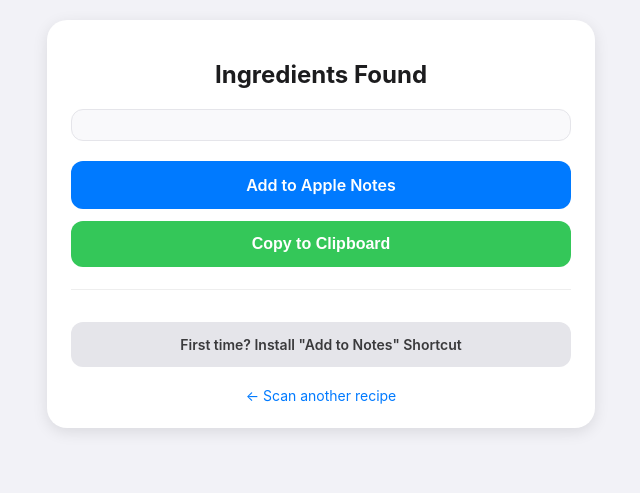
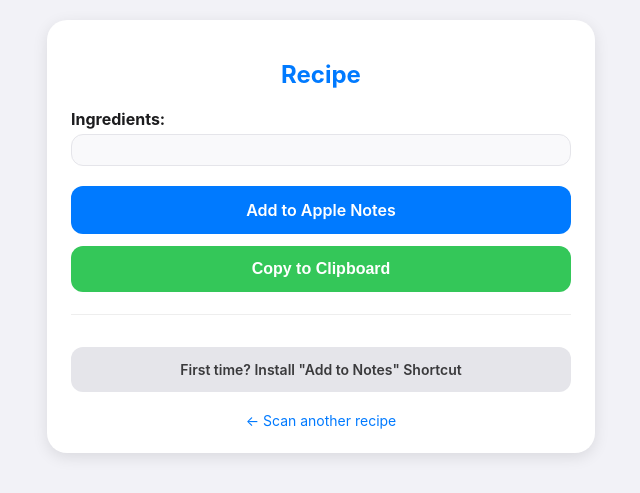
Before and after one commit to MookDavie/Grocery-List-Populator-, a Flask app: page /result in a window 1280 px wide. Shown: the top 493 px of the page, without its empty margins (319-959 px from the left). Run offline with Flask 3, Linux system fonts and the light colour scheme.

Commit message:
Enhance result.html with recipe title and styles
Updated the recipe title display and added styling.

```diff
--- a/templates/result.html
+++ b/templates/result.html
@@ -83,7 +83,8 @@
 <body>
 
 <div class="container">
-    <h1>Ingredients Found</h1>
+    <h1 style="color: var(--primary);">{{ recipe_title }}</h1>
+    <p style="font-weight: bold; margin-bottom: 5px;">Ingredients:</p>
 
     <div class="ingredient-box" id="ingredientList">
         {{ display_list|safe }}
```
